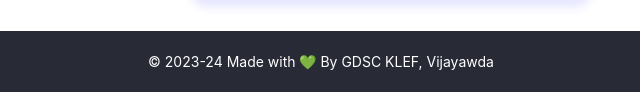
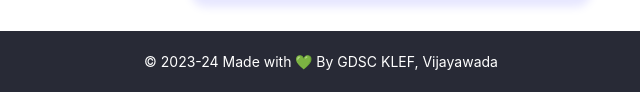
Before and after one commit to Shanmukh025/GDSCWebsite, a plain HTML site: page about.html in a window 1280 px wide. Shown: the part 994-1099 px from the top of the page, 319-959 px from the left. Drawn offline with nearby package versions, Linux system fonts and the light colour scheme.

Commit message:
Update about.html

```diff
--- a/about.html
+++ b/about.html
@@ -78,7 +78,7 @@
   <footer>
     <div>
       <p class="credits">
-     &copy; 2023-24 Made with &#128154; By GDSC KLEF, Vijayawda</p>
+     &copy; 2023-24 Made with &#128154; By GDSC KLEF, Vijayawada</p>
 
     </div>
 
```
